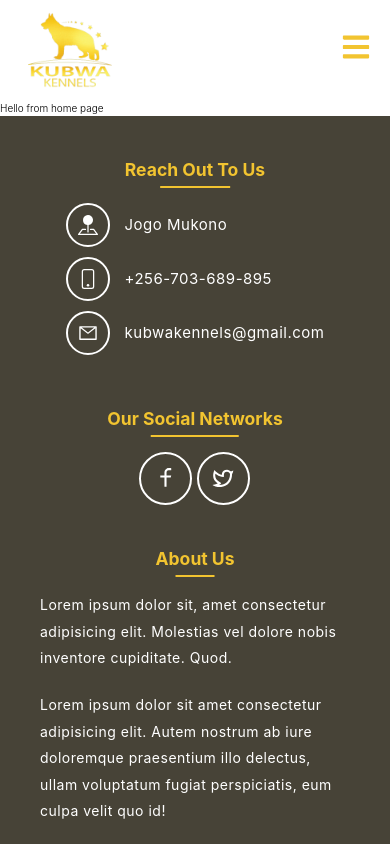
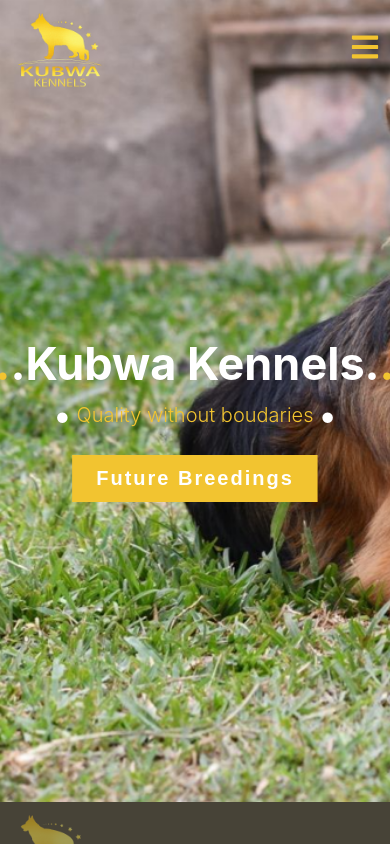
Before and after one commit to Otimthomas/kubwakennels, a React (Create React App) app: page / in a window 390 px wide. Shown: the top 844 px of the page. Built offline with nearby package versions, Linux system fonts and the light colour scheme.

Commit message:
Hero component plus responsiveness

```diff
--- a/src/App.js
+++ b/src/App.js
@@ -1,4 +1,5 @@
 import { Route, Routes } from "react-router-dom";
+import styled from "styled-components";
 
 import { HomePage, AboutPage, ContactPage, GalleryPage } from "./Pages";
 import { Navbar, Sidebar, Footer } from "./Components";
@@ -29,4 +30,8 @@
   );
 }
 
+const Wrapper = styled.div`
+  /* position: relative; */
+`;
+
 export default App;
--- a/src/Components/Footer.js
+++ b/src/Components/Footer.js
@@ -3,6 +3,7 @@
 import { RiFacebookLine, RiTwitterLine } from "react-icons/ri";
 import { BsPinMapFill, BsPhone } from "react-icons/bs";
 import { AiOutlineMail } from "react-icons/ai";
+import Logo from "../assets/logo.png";
 
 import FooterTitle from "./FooterTitle";
 
@@ -10,6 +11,9 @@
   return (
     <Wrapper>
       <div className="footer__container">
+        <div className="logo">
+          <img src={Logo} alt="" />
+        </div>
         <div className="footer-contact">
           <FooterTitle title="Reach out to us" />
           <div className="contacts">
@@ -86,6 +90,23 @@
   grid-template-columns: 1fr;
   grid-template-rows: min-content 1fr;
   color: var(--white);
+
+  z-index: 100;
+
+  position: relative;
+
+  .logo {
+    position: absolute;
+    top: 0;
+    left: 0;
+
+    z-index: 1;
+  }
+
+  .logo img {
+    width: 10rem;
+    opacity: 0.5;
+  }
 
   h3 {
     text-align: center;
@@ -195,6 +216,8 @@
     display: flex;
     justify-content: center;
     align-items: center;
+
+    cursor: pointer;
   }
 
   .facebook:hover,
--- /dev/null
+++ b/src/Components/Hero.jsx
@@ -0,0 +1,118 @@
+import React from "react";
+import styled from "styled-components";
+import Logo from "../assets/kubwa_1.png";
+
+function Hero() {
+  return (
+    <Wrapper>
+      <div className="over-lay">
+        <div className="hero-center">
+          <h2 className="heading">
+            <span>.</span>.Kubwa Kennels.<span>.</span>
+          </h2>
+          <p className="sub-heading">
+            <span>.</span>Quality without boudaries<span>.</span>
+          </p>
+          <button className="hero-btn">Future Breedings</button>
+        </div>
+      </div>
+    </Wrapper>
+  );
+}
+
+const Wrapper = styled.div`
+  background: url(${Logo});
+  background-size: cover;
+  background-repeat: no-repeat;
+  background-attachment: fixed;
+  /* background-position-y: -10rem; */
+  /* background-position-x: -10rem; */
+  min-width: 100%;
+  height: 95vh;
+  font-size: 4rem;
+
+  .hero-center {
+    width: max-content;
+    /* background-color: blue; */
+    position: absolute;
+    top: 50%;
+    left: 50%;
+    transform: translate(-50%, -50%);
+    text-align: center;
+  }
+
+  .heading {
+    font-size: 4.5rem;
+    color: var(--white);
+    line-height: 1;
+    /* margin-bottom: 0; */
+
+    & span {
+      color: var(--primaryColor);
+      padding: 0 !important;
+    }
+  }
+
+  .sub-heading {
+    font-size: 2rem;
+    color: var(--primaryColor);
+    line-height: 0;
+
+    & span {
+      color: white;
+      font-size: 10rem;
+    }
+  }
+
+  .hero-btn {
+    background-color: var(--primaryColor);
+    border: 2px solid var(--primaryColor);
+    padding: 1rem 2.2rem;
+    margin-top: 4rem;
+    color: var(--white);
+    font-size: 2rem;
+    font-weight: bold;
+    letter-spacing: 0.2rem;
+    cursor: pointer;
+    transition: all 0.2s;
+
+    &:hover {
+      color: var(--primaryColor);
+      background-color: var(--white);
+    }
+  }
+
+  @media (min-width: 576px) {
+    background-position-x: -4rem;
+  }
+
+  @media (min-width: 768px) {
+    .heading {
+      font-size: 5rem !important;
+      letter-spacing: 0.2rem;
+    }
+
+    .sub-heading {
+      font-size: 2.5rem;
+      /* margin-top: 1rem; */
+    }
+  }
+
+  @media (min-width: 992px) {
+    .heading {
+      font-size: 5.5rem !important;
+      letter-spacing: 0.3rem;
+    }
+
+    .sub-heading {
+      font-size: 3rem;
+      margin-top: 1rem;
+    }
+
+    .hero-btn {
+      padding: 2rem 4rem;
+    }
+  }
+`;
+
+export default Hero;
--- a/src/Components/Navbar.jsx
+++ b/src/Components/Navbar.jsx
@@ -8,9 +8,27 @@
 
 function Navbar() {
   const { toggleSidebar } = useAppContext();
+  const [navbar, setNavbar] = React.useState(false);
+
+  const changeBackground = () => {
+    console.log(window.scrollY);
+    if (window.scrollY >= 66) {
+      setNavbar(true);
+    } else {
+      setNavbar(false);
+    }
+  };
+
+  React.useEffect(() => {
+    changeBackground();
+    console.log(navbar);
+    // adding the event when scroll change Logo
+    window.addEventListener("scroll", changeBackground);
+  });
+
   return (
     <NavContainer>
-      <div className="nav-center">
+      <div className={navbar ? "blue nav-center" : "nav-center"}>
         <div className="header">
           <Link to="/" className="logo">
             <img src={Logo} alt="" />
@@ -46,11 +64,28 @@
   justify-content: center;
   align-items: center;
 
+  position: fixed;
+  top: 0;
+  left: 0;
+  z-index: 101;
+  width: 100%;
+
+  .blue {
+    background-color: var(--tertiaryDarkColor);
+    opacity: 0.95;
+    padding: 0 5vw !important;
+    & .logo img {
+      width: 8rem;
+    }
+  }
+
   .nav-center {
-    width: 90vw;
+    width: 100%;
+    padding: 0 2.5vw;
     margin: 0 auto;
     display: flex;
     align-items: center;
+    transition: all 0.3s;
   }
 
   .header {
--- a/src/Components/Sidebar.jsx
+++ b/src/Components/Sidebar.jsx
@@ -48,6 +48,8 @@
   justify-content: center;
   align-items: center;
 
+  z-index: 1000;
+
   .sidebar {
     position: fixed;
     top: 0;
@@ -93,6 +95,7 @@
     text-align: center;
     display: flex;
     flex-direction: column;
+    list-style: none;
   }
 
   .nav-link {
--- a/src/Pages/AboutPage.jsx
+++ b/src/Pages/AboutPage.jsx
@@ -1,9 +1,10 @@
-import React from 'react'
+import React from "react";
+import styled from "styled-components";
 
 export default function AboutPage() {
-    return (
-        <div>
-            Hello from AboutPage
-        </div>
-    )
+  return <Wrapper>Hello from AboutPage</Wrapper>;
 }
+
+const Wrapper = styled.div`
+  height: 100rem;
+`;
--- a/src/Pages/HomePage.jsx
+++ b/src/Pages/HomePage.jsx
@@ -1,7 +1,12 @@
-import React from 'react';
+import React from "react";
+import Hero from "../Components/Hero";
 
 const HomePage = () => {
-    return <div>Hello from home page</div>
-}
+  return (
+    <div>
+      <Hero />
+    </div>
+  );
+};
 
 export default HomePage;
```
Also changed, not shown: public/images/logo.png (added), src/assets/kubwa_1.png (added).
